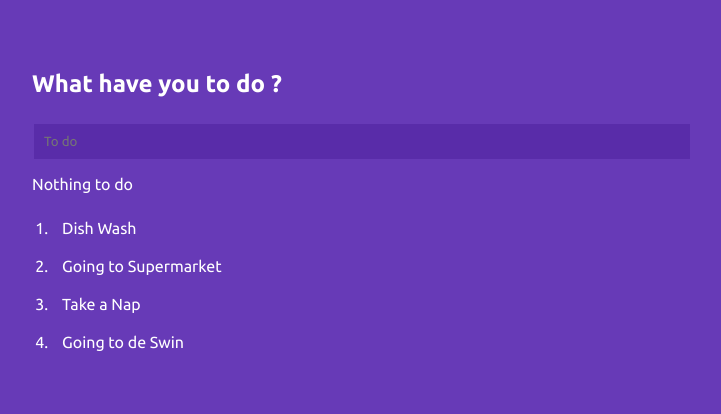
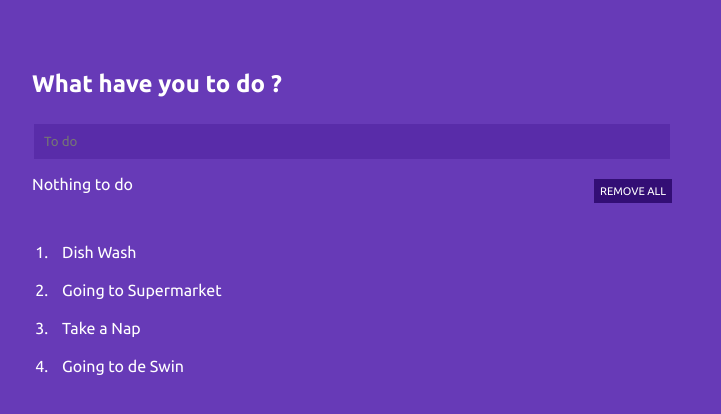
Before and after one commit to lucasvieira20/learn-es6, a plain HTML site: page todolist/index.html in a window 1280 px wide. Shown: the whole page, without its empty margins (288-1009 px from the left). Drawn offline with Linux system fonts and the light colour scheme.

Commit message:
remove All mark

```diff
--- a/todolist/css/style.css
+++ b/todolist/css/style.css
@@ -32,6 +32,7 @@ body{
 	width: 100%;
 	display: block;
 	background: #592ca9;
+	box-sizing: border-box;
 	color:#fff;
 	padding:10px;
 	border:0;
@@ -42,17 +43,18 @@ body{
 	display: none;
 }
 
-#app-container input[type="submit"]{
+/* #app-container input[type="submit"]{
     background: #531ab7;
     border: none;
     padding: 3px;
     color: #fff;
     font-family: "Ubuntu",sans-serif;
-}
+} */
 
 #app-container ol{
 	padding-left: 0;
-    margin-left: 20px;
+	margin-left: 20px;
+	clear: both;
 }
 
 #app-container .alert{
@@ -92,3 +94,21 @@ body{
 #app-container .alert.hide{
 	display: none;
 }
+
+.remove-all{
+    text-decoration: none;
+    color: #fff;
+    float: right;
+    position: relative;
+    top: -30px;
+	font-size: 11px;
+	padding:6px;
+	display:block;
+	background: #330e75;
+	box-sizing: border-box;
+    text-transform: uppercase;
+}
+
+.remove-all:hover{
+	text-decoration: underline;
+}
--- a/todolist/index.html
+++ b/todolist/index.html
@@ -26,6 +26,8 @@
 		<div class="box-todo-list">
 			<p>Nothing to do</p>
 
+			<a href="#" class="remove-all">Remove All</a>
+
 			<ol>
 				<li>Dish Wash <a href="#" class="delete">delete</a></li>
 				<li>Going to Supermarket <a href="#" class="delete">delete</a></li>
--- a/todolist/js/app.js
+++ b/todolist/js/app.js
@@ -74,3 +74,13 @@ deleteBtn.forEach(function(value){
 		this.parentElement.remove();
 	});
 });
+
+//RemoveAll
+
+let removeAll = document.querySelector(".remove-all");
+
+removeAll.addEventListener('click', function(e){
+	 let todoListNode = list.childNodes;
+	 console.log('todo', todoListNode);
+
+});
```
